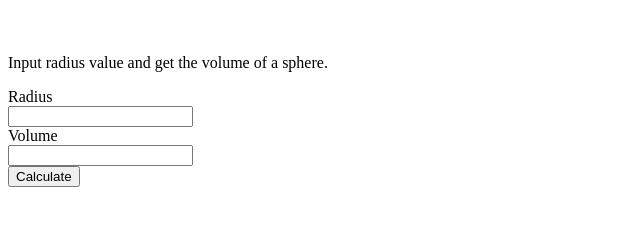
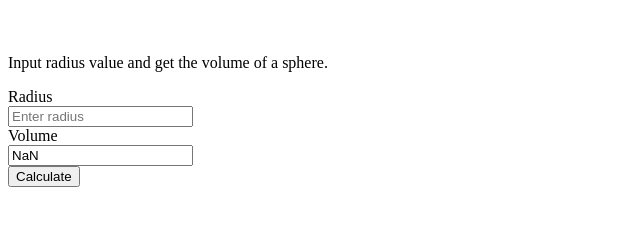
Before and after one commit to acciojob/sphere-vol-noumantannu06-glitch, a website: page main.html in a window 1280 px wide. Shown: the full height of the page, 0-640 px from the left. Drawn offline with Linux system fonts and the light colour scheme.

Commit message:
created a submission

```diff
--- a/main.html
+++ b/main.html
@@ -11,9 +11,9 @@ label,input{display:block;}
 <body>
 	<p>Input radius value and get the volume of a sphere.</p>
 	<form action="" method="post" id="MyForm">
-	<label for="radius">Radius</label><input type="text" name="radius" id="radius" required>
-	<label for="volume">Volume</label><input type="text" name="volume" id="readonl">
-	<input type="submit" value="Calculate" id="submit">    </form>
+	<label for="radius">Radius</label><input type="number" id="radius" placeholder="Enter radius">
+	<label for="volume">Volume</label><input type="text" id="volume" readonly>
+	 <button onclick="volume_sphere()">Calculate</button>  </form>
 	<script type="text/javascript" src="./script.js"></script>
 </body>
 </html>
--- a/script.js
+++ b/script.js
@@ -1,21 +1,16 @@
 function volume_sphere() {
     //Write your code here
-	const radiusInput = document.getElementById("radius").value;
-    const volumeOutput = document.getElementById("volume");
+	let radiusInput = document.getElementById('radius'); // your radius input id
+  let output = document.getElementById('volume'); // output element
 
-    // 2. Parse and validate: must be a non‑negative number
-    const radius = parseFloat(radiusInput);
+  let r = parseFloat(radiusInput.value);
+  if (isNaN(r) || r < 0) {
+    output.value = 'NaN';
+    return;
+  }
+  let volume = (4 / 3) * Math.PI * Math.pow(r, 3);
+  output.value = volume.toFixed(4);
 
-    if (isNaN(radius) || radius < 0) {
-        volumeOutput.value = "NaN";
-        return;
-    }
-
-    // 3. Compute volume using V = (4/3) * π * r^3
-    const volume = (4 / 3) * Math.PI * Math.pow(radius, 3);
-
-    // 4. Round to 4 decimal places and display
-    volumeOutput.value = volume.toFixed(4);
 
 
 }
```
